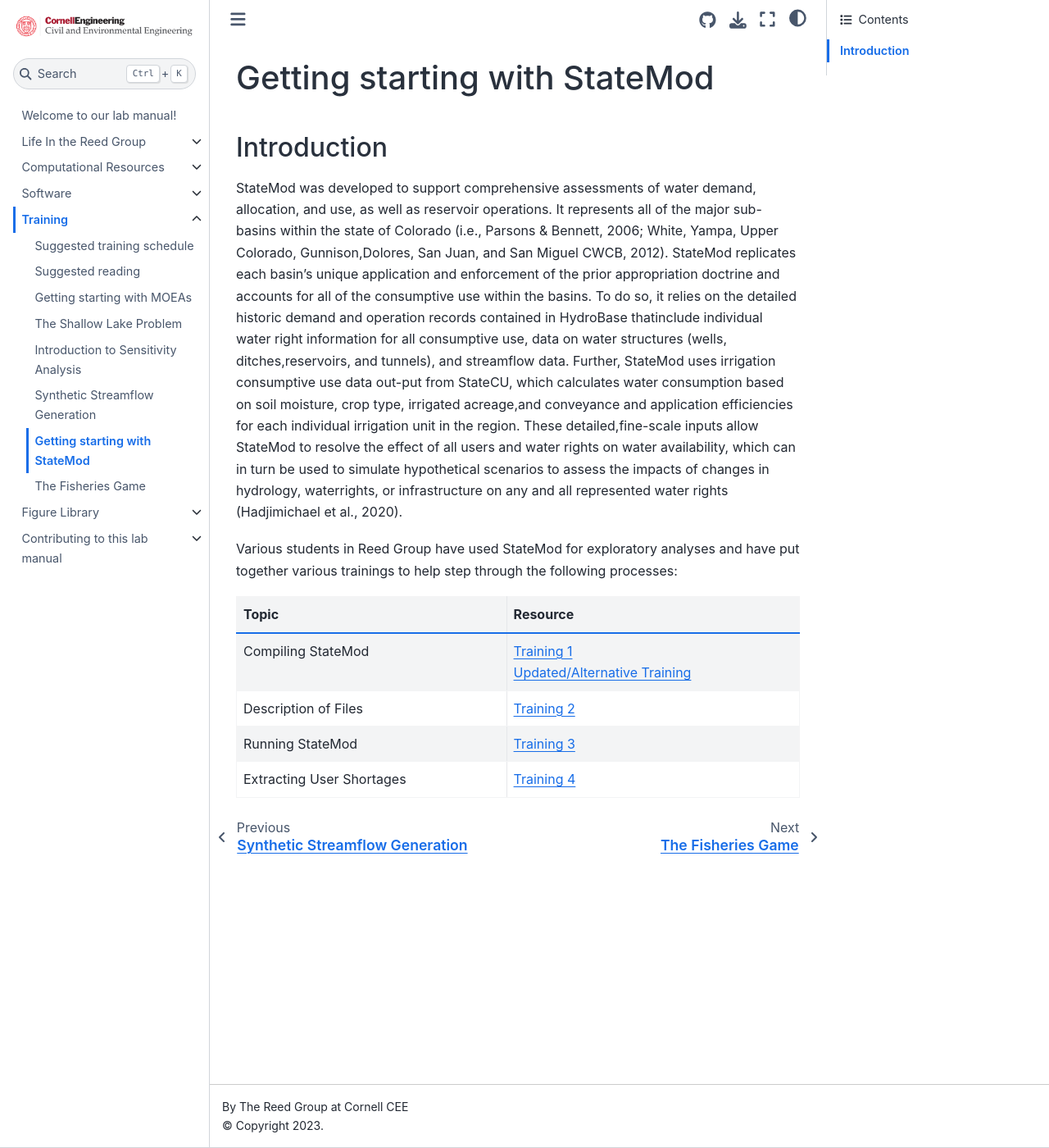
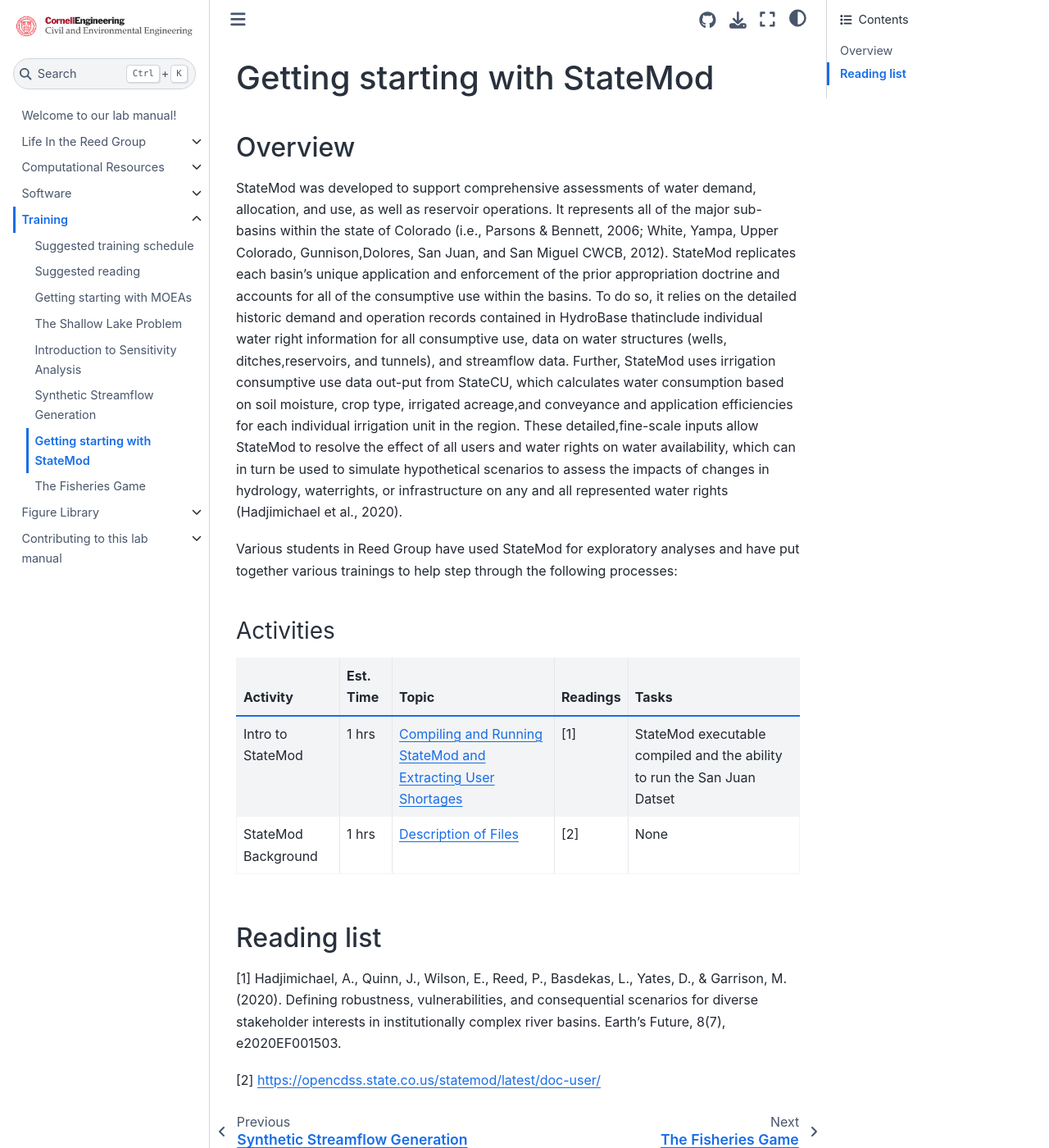
Before and after one commit to reedgroup/reedgroup.github.io, a Jupyter Book: the page built from docs/Training/StateModTraining.md, in a window 1280 px wide and 1400 px high. Shown: the whole window at 82% size. Built offline with Jupyter Book 1.0.4 settings and Sphinx 7.4.7 and the Sphinx Book theme 1.1.4, drawn with Linux system fonts in a browser that asks for light colours; pages that are not in the unit, such as notebooks, are missing from menus.

Commit message:
Changed StateMod training to template

```diff
--- a/docs/Training/StateModTraining.md
+++ b/docs/Training/StateModTraining.md
@@ -1,15 +1,21 @@
 # Getting starting with StateMod
 
-## Introduction
+## Overview
 
  StateMod was developed to support comprehensive assessments of water demand, allocation, and use, as well as reservoir operations. It represents all of the major sub-basins within the state of Colorado (i.e., Parsons & Bennett, 2006; White, Yampa, Upper Colorado, Gunnison,Dolores, San Juan, and San Miguel CWCB, 2012). StateMod replicates each basin's unique application and enforcement of the prior appropriation doctrine and accounts for all of the consumptive use within the basins. To do so, it relies on the detailed historic demand and operation records contained in HydroBase thatinclude individual water right information for all consumptive use, data on water structures (wells, ditches,reservoirs, and tunnels), and streamflow data. Further, StateMod uses irrigation consumptive use data out-put from StateCU, which calculates water consumption based on soil moisture, crop type, irrigated acreage,and conveyance and application efficiencies for each individual irrigation unit in the region. These detailed,fine-scale inputs allow StateMod to resolve the effect of all users and water rights on water availability, which can in turn be used to simulate hypothetical scenarios to assess the impacts of changes in hydrology, waterrights, or infrastructure on any and all represented water rights (Hadjimichael et al., 2020).
 
  Various students in Reed Group have used StateMod for exploratory analyses and have put together various trainings to help step through the following processes:
 
 
-| Topic                    | Resource                            |
-|---------------------------|-------------------------------------|
-| Compiling StateMod        |[Training 1](https://cornell.app.box.com/file/828171348437?s=xlwk6smzrikykmwyt2d7vxb7042puit0)  <br>  [Updated/Alternative Training](https://cornell.box.com/s/f2ykd7hnlod3r2y8s91wjwg9tbu2ko5o)|
-| Description of Files      |[Training 2](https://cornell.app.box.com/file/841967112739?s=jb1ch27lgqm3lx0521dax8y9hhg93a96)|
-| Running StateMod          |[Training 3](https://cornell.app.box.com/file/828171348437?s=xlwk6smzrikykmwyt2d7vxb7042puit0)|
-| Extracting User Shortages |[Training 4](https://cornell.app.box.com/folder/140253226518?s=obmxicki2qpbxgio4wh23dyrjxgribaq)|
+ ### Activities
+
+| Activity              | Est. Time   |  Topic      | Readings | Tasks |
+| ----------------------|-------------| ----------- | ---------| ------|
+| Intro to StateMod 	| 1 hrs       |[Compiling and Running StateMod and Extracting User Shortages](https://waterprogramming.wordpress.com/2018/07/03/fitting-hidden-markov-models-part-i-background-and-methods/) | [1] | StateMod executable compiled and the ability to run the San Juan Datset |
+| StateMod Background 	| 1 hrs       |[Description of Files](https://cornell.app.box.com/file/841967112739?s=jb1ch27lgqm3lx0521dax8y9hhg93a96)| [2] | None |
+
+
+## Reading list
+\[1] Hadjimichael, A., Quinn, J., Wilson, E., Reed, P., Basdekas, L., Yates, D., & Garrison, M. (2020). Defining robustness, vulnerabilities, and consequential scenarios for diverse stakeholder interests in institutionally complex river basins. Earth's Future, 8(7), e2020EF001503.
+
+\[2] https://opencdss.state.co.us/statemod/latest/doc-user/
```
